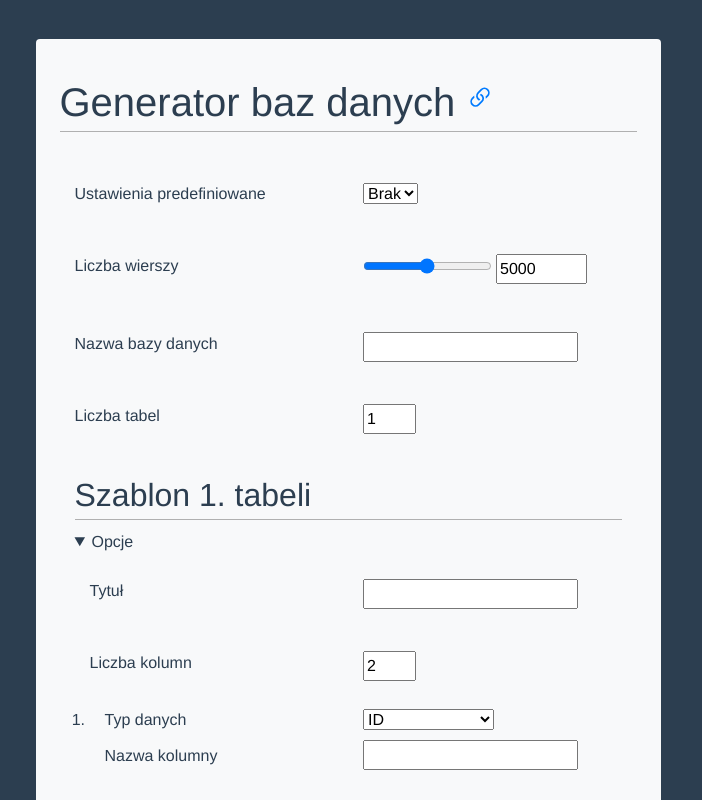
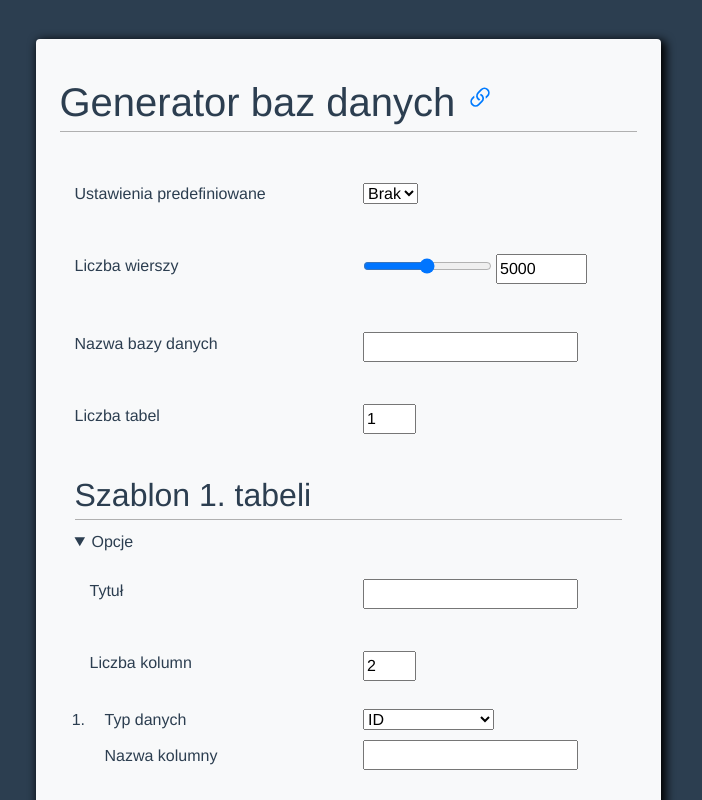
Before and after one commit to AnonymousX86/database-generator, a Vue app: page / in a window 1280 px wide. Shown: the top 800 px of the page, without its empty margins (292-994 px from the left). Built offline with nearby package versions, Linux system fonts and the light colour scheme.

Commit message:
Add style to main form

```diff
--- a/src/components/MainForm.vue
+++ b/src/components/MainForm.vue
@@ -8,6 +8,7 @@
       md="10"
       offset-md="1"
       class="text-left bg-light p-4 rounded mx-1 mx-md-auto"
+      style="box-shadow: 3px 3px 10px 2px black"
     >
       <header>
         <b-row class="my-0">
```
